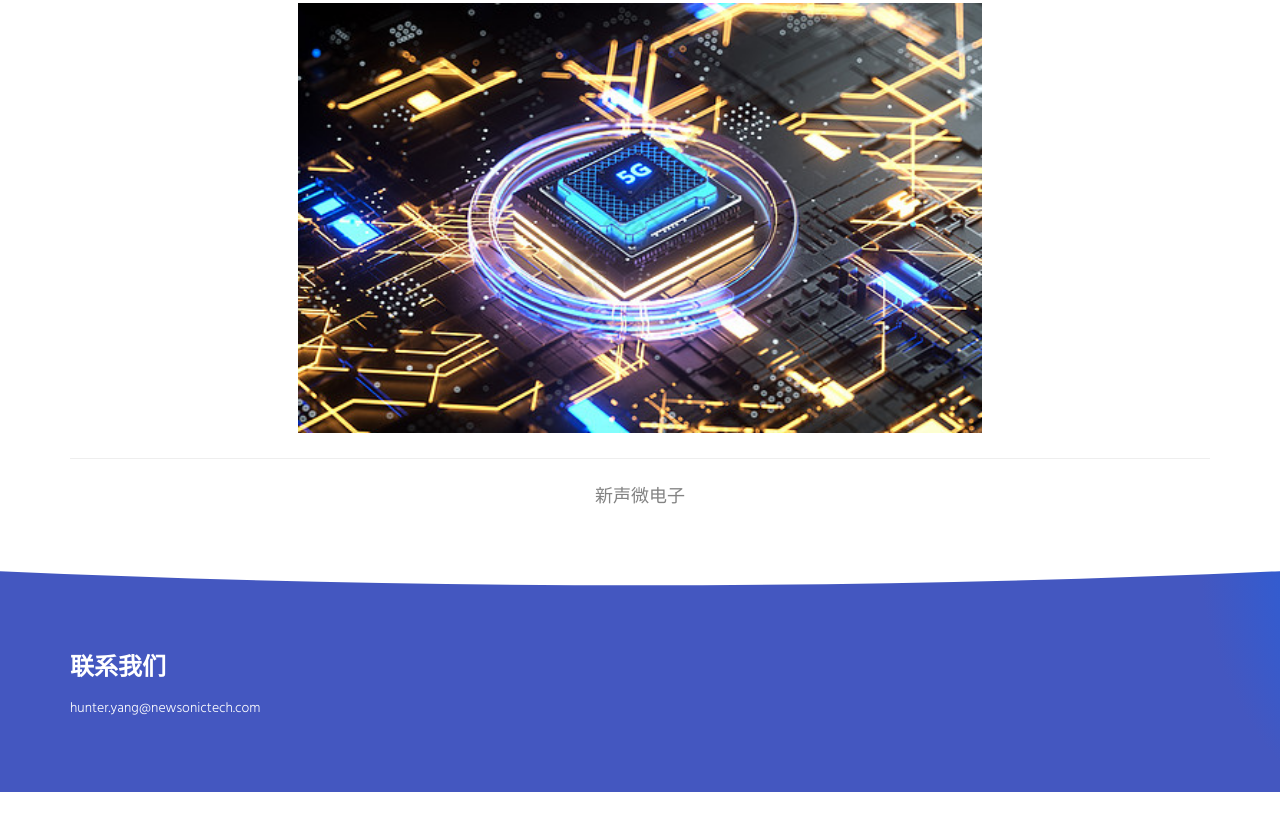
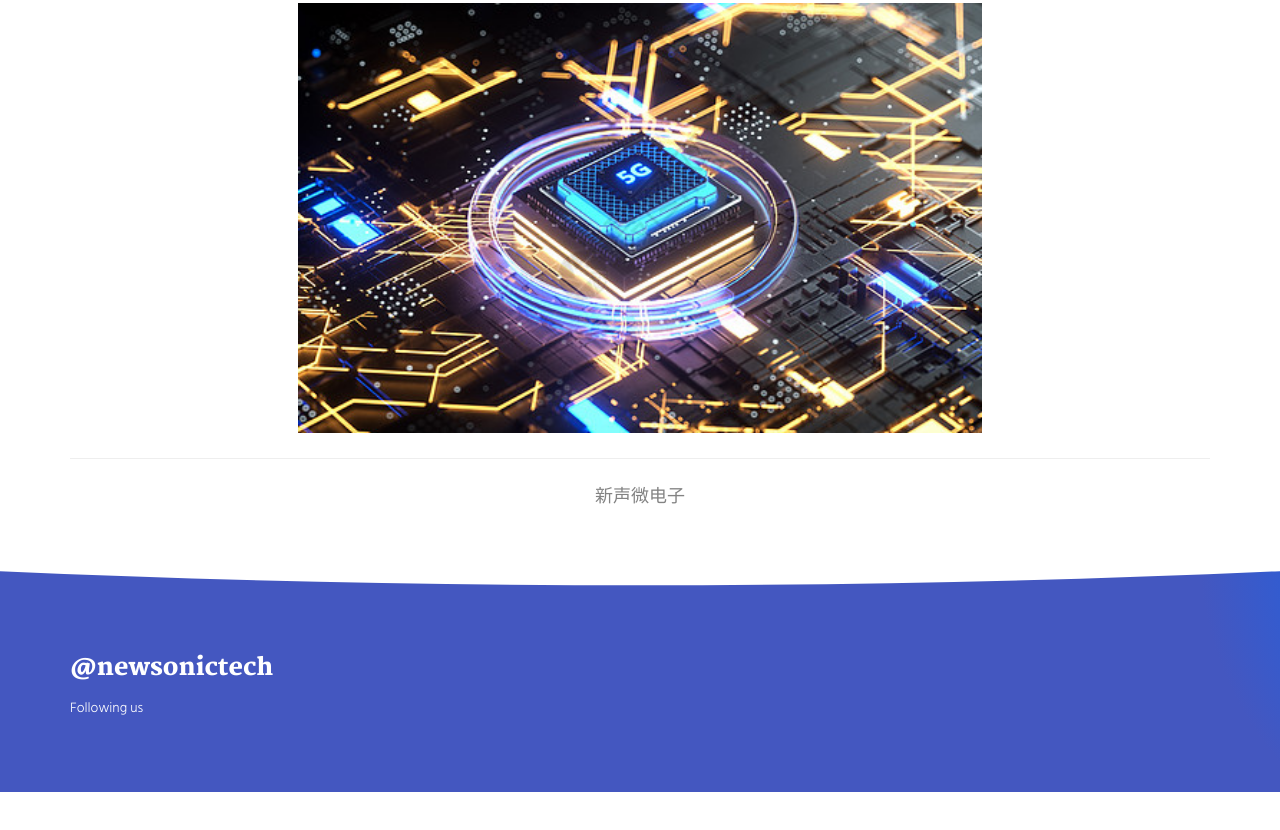
Before and after one commit to puconghan/newsonictech, a plain HTML site: page index.html in a window 1280 px wide. Shown: the part 837-1667 px from the top of the page. Drawn offline with Linux system fonts and the light colour scheme.

Commit message:
updated contect

```diff
--- a/index.html
+++ b/index.html
@@ -75,11 +75,11 @@
 
 
       <div class="col-xs-12">
-        <h3>联系我们</h3>
+        <h3>@newsonictech</h3>
 
         <div class="row">
           <div class="col-xs-12 col-sm-7">
-            <p><small>hunter.yang@newsonictech.com</small></p>
+            <p><small>Following us</small></p>
           </div>
 
         </div>
```
